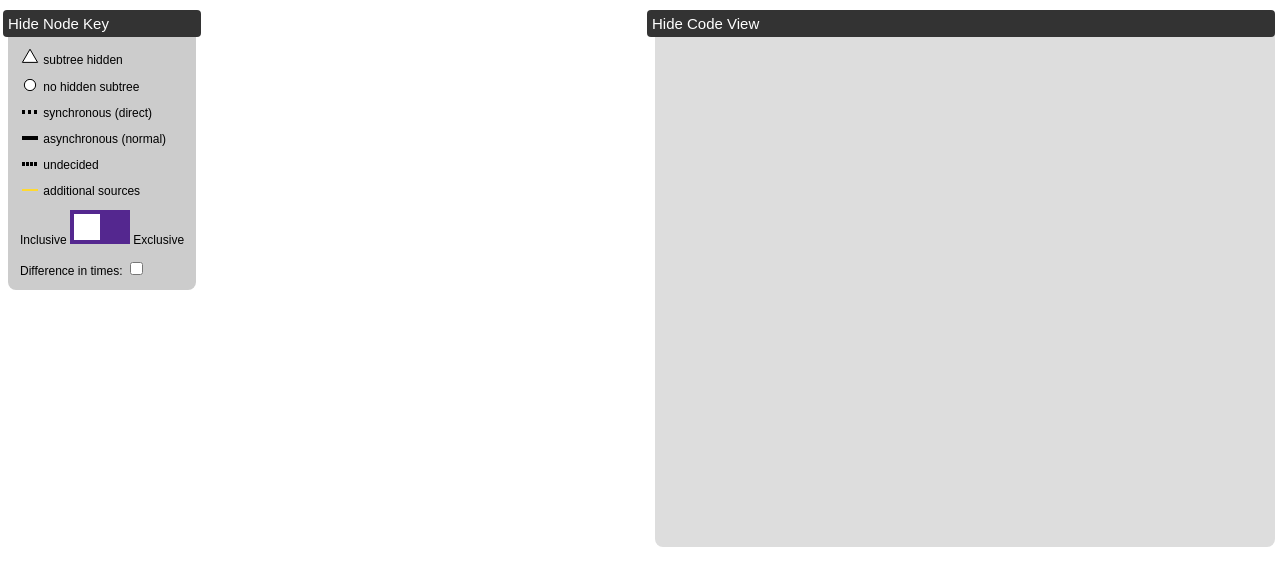
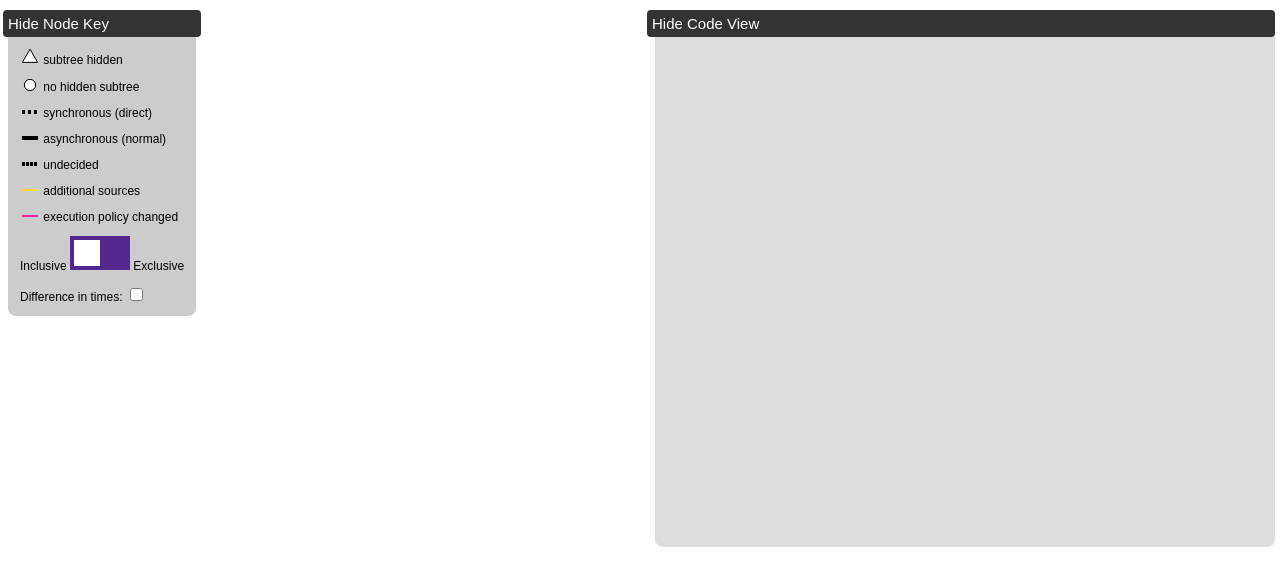
Before and after one commit to kawilliams/expression-trees, a plain HTML site: page templates/compare_mod.html in a window 1280 px wide. Shown: the top 586 px of the page. Drawn offline with Linux system fonts and the light colour scheme; files that its build step writes are made by us from their sources; no server answers; files whose address does not match are found by name.

Commit message:
Added pink line to key

```diff
--- a/templates/compare_mod.html
+++ b/templates/compare_mod.html
@@ -26,6 +26,7 @@
               <p><svg class="node-line-key"><path d="M 2 5 L 18 5" stroke-width="4px" stroke="black"/></svg> asynchronous (normal)</p>
               <p><svg class="node-line-key"><path d="M 2 5 L 18 5" stroke-width="4px" stroke-dasharray="3,1" stroke="black"/></svg> undecided</p>
               <p><svg class="node-line-key"><path d="M 2 5 L 18 5" stroke-width="2px" stroke="#ffd92f"/></svg> additional sources</p>
+              <p><svg class="node-line-key"><path d="M 2 5 L 18 5" stroke-width="2px" stroke="#e7298a"/></svg> execution policy changed</p>
               <p>Inclusive <label class="toggleswitch"><input type="checkbox" id="myCheck" onclick="toggleSwitchAction()"><span class="slider"></span></label> Exclusive </p>
               <p>Difference in times: <input type="checkbox" id="diffCheck" onclick="showDiff()"></p>
             </div>
```
